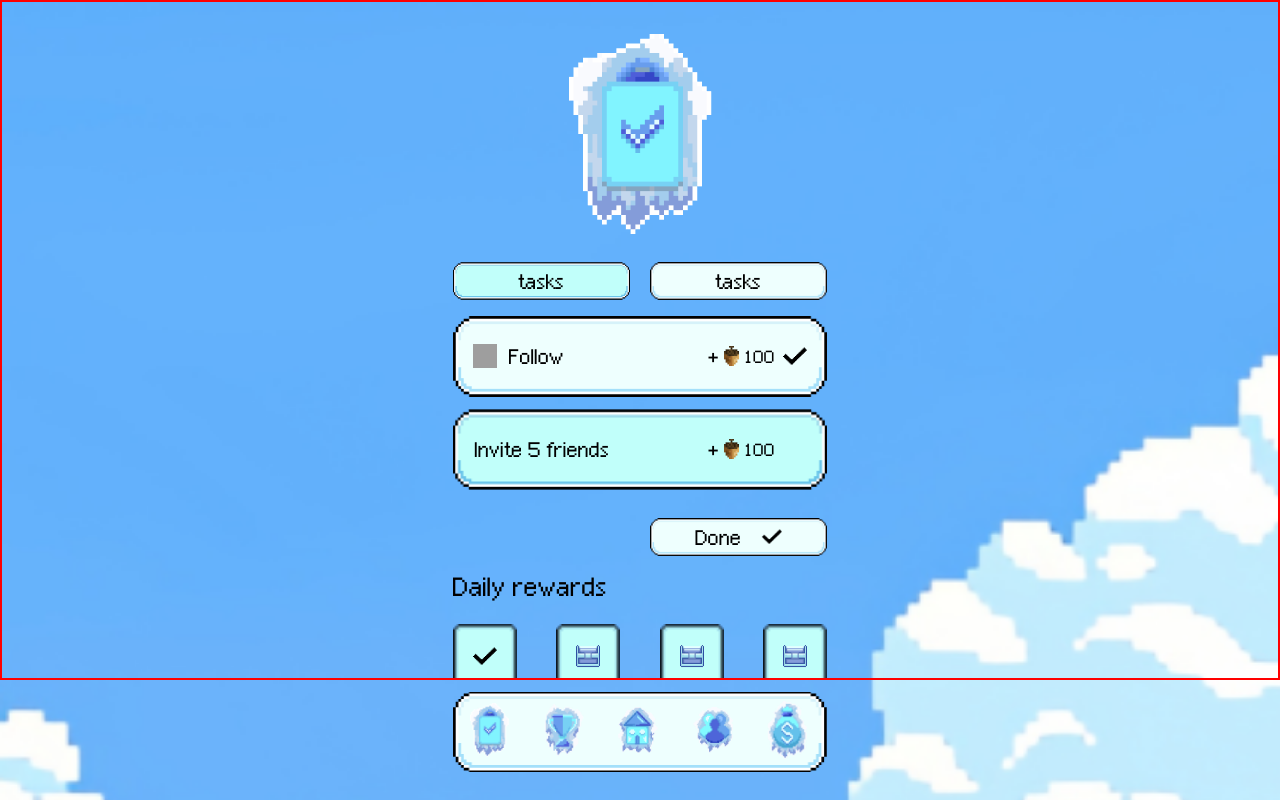
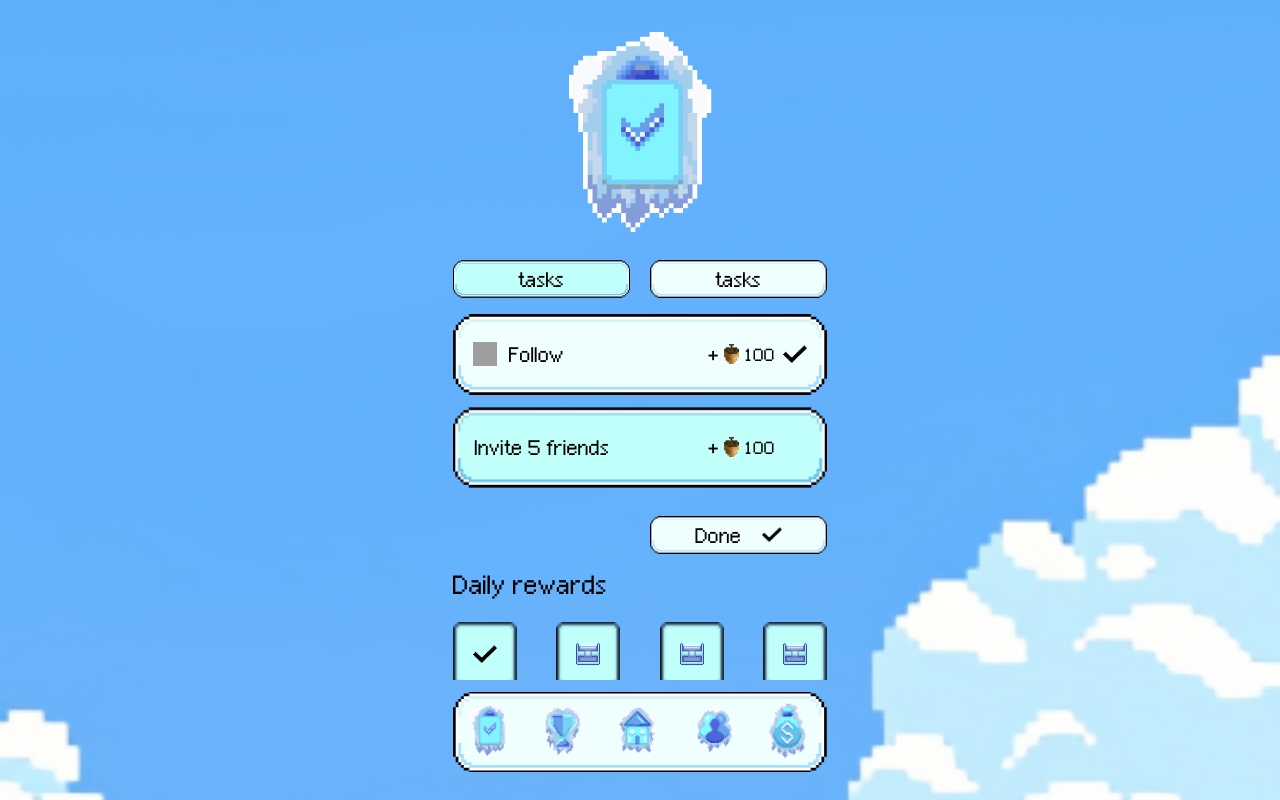
Before and after one commit to NbekWeb/bot, a Vue app: page /tasks in a window 1280 px wide. Built offline with nearby package versions, Linux system fonts and the light colour scheme; grey boxes are pictures that could not be loaded.

Commit message:
first commit

```diff
--- a/src/views/Tasks.vue
+++ b/src/views/Tasks.vue
@@ -163,11 +163,6 @@ onUnmounted(() => {
   background-position: center;
   width: 100%;
   height: 100%;
-  /* max-height: calc(100vh - 340px); */
 }
-.h-calc {
-  max-height: calc(100vh - 120px);
-  overflow-y: auto;
-  border: 2px solid red;
-}
+
 </style>
```
